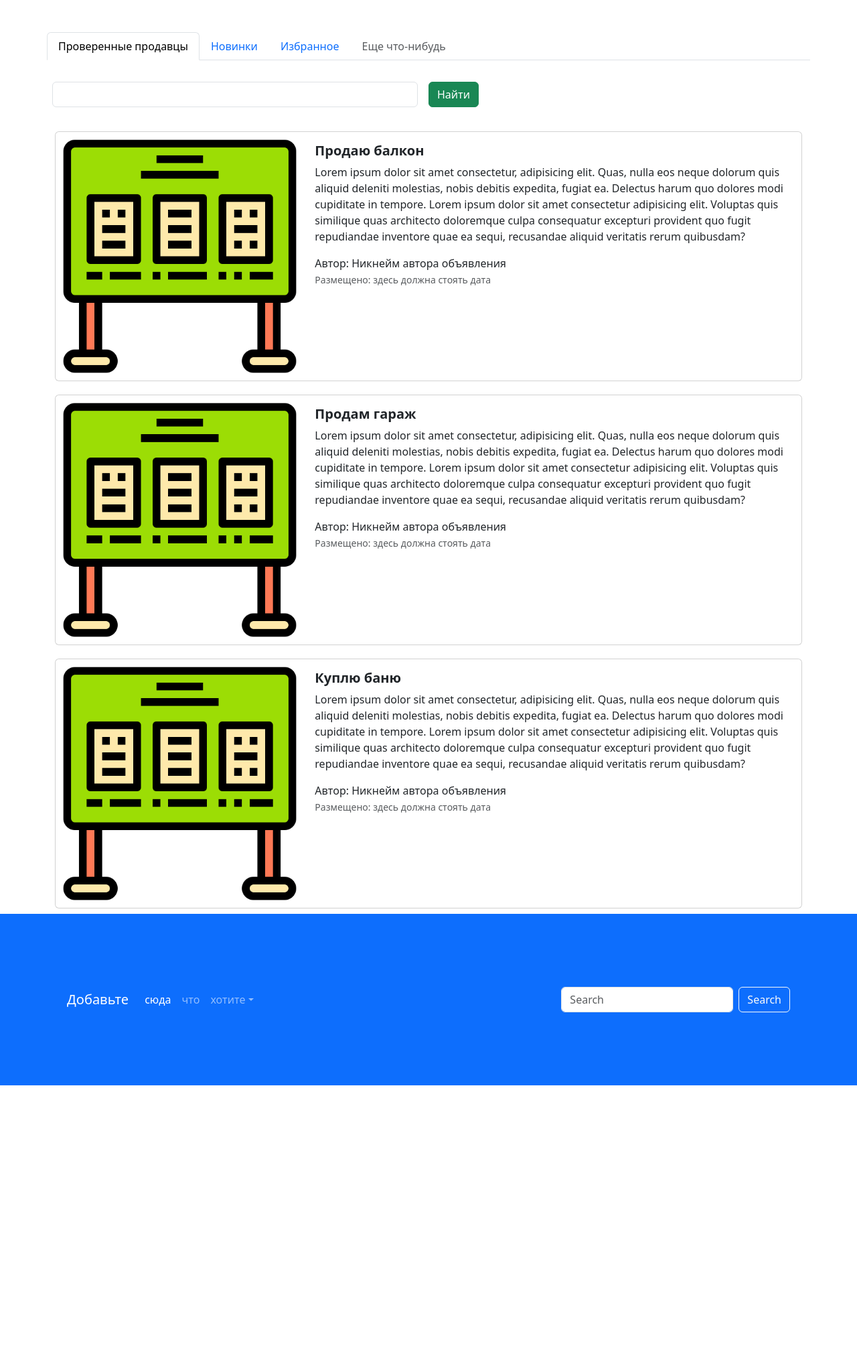
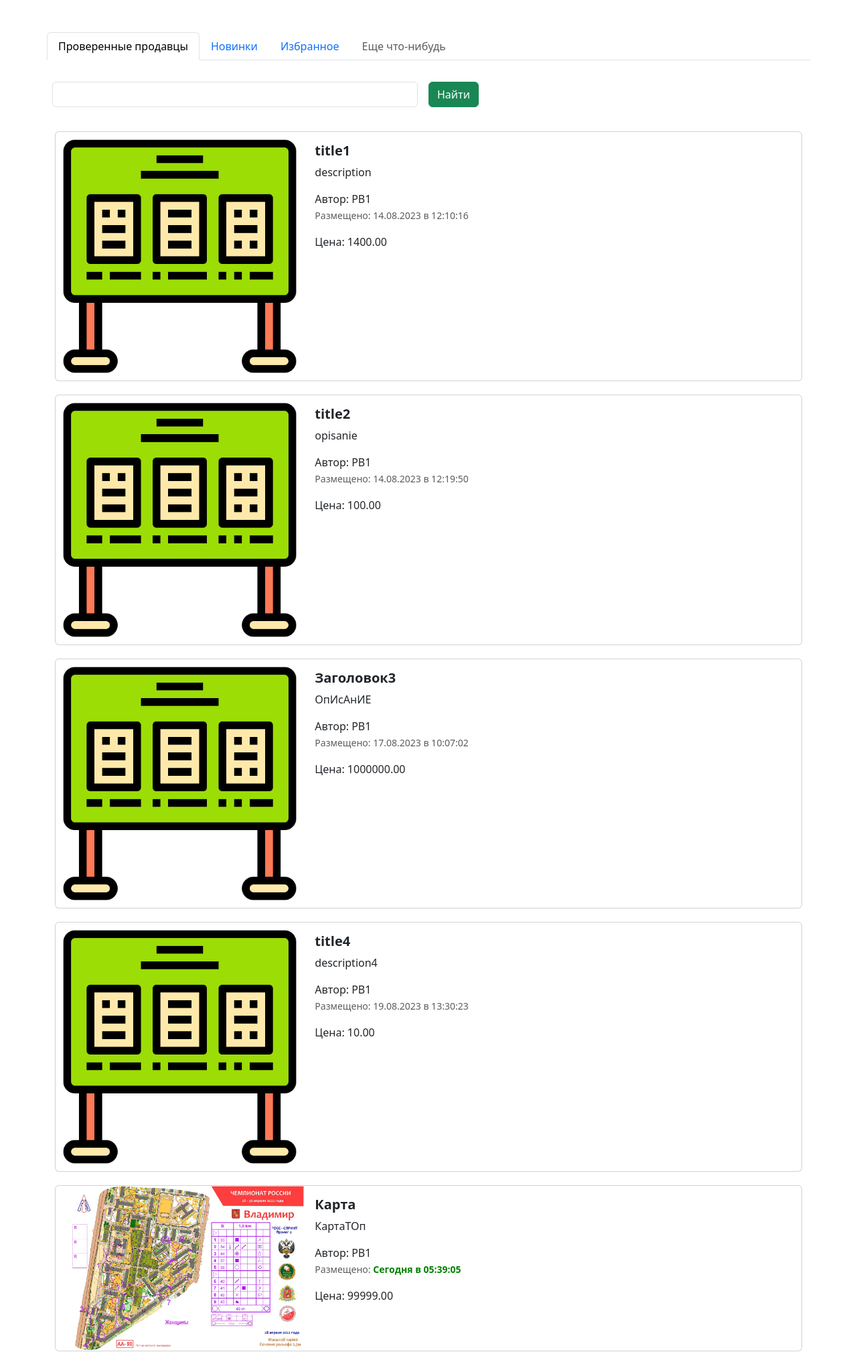
Before and after one commit to xPB1x/Module4, a Django app: page / in a window 1280 px wide. Shown: the part 700-2721 px from the top of the page at 67% size. Before the commit the page ends 2320 px from the top, so only its background shows below. Run offline with Django 4.2, Linux system fonts and the light colour scheme; data comes from the database, SQL or seed files in the repository; both versions use the stored data as it was after the commit; some libraries are stand-ins or nearby versions.

Commit message:
'lesson9'

```diff
--- a/advertisements/advertisements/settings.py
+++ b/advertisements/advertisements/settings.py
@@ -122,7 +122,8 @@
 ]
 
 STATIC_URL = 'static/'
-
+MEDIA_ROOT = Path.joinpath(BASE_DIR, 'media/')
+MEDIA_URL = 'media/'
 # Default primary key field type
 # https://docs.djangoproject.com/en/4.2/ref/settings/#default-auto-field
 
--- a/advertisements/advertisements/urls.py
+++ b/advertisements/advertisements/urls.py
@@ -16,9 +16,15 @@
 """
 from django.contrib import admin
 from django.urls import path, include
+from django.conf import settings
+from django.conf.urls.static import static
+
 
 urlpatterns = [
     path('admin/', admin.site.urls),
     path('', include('app_advertisements.urls')),
     path('lesson_4', include('app_lesson_4.urls')),
 ]
+
+if settings.DEBUG:
+    urlpatterns += static(settings.MEDIA_URL, document_root=settings.MEDIA_ROOT)
--- a/advertisements/app_advertisements/admin.py
+++ b/advertisements/app_advertisements/admin.py
@@ -3,12 +3,12 @@
 
 
 class AdvertisementAdmin(admin.ModelAdmin):
-    list_display = ['id', 'title', 'description', 'price', 'created_date', 'updated_date', 'auction']
+    list_display = ['id', 'user', 'title', 'description', 'price', 'created_date', 'updated_date', 'auction', 'picture']
     list_filter = ['auction', 'created_at']
     actions = ['make_auction_as_false', 'make_auction_as_true']
     fieldsets = (
         ('Общее', {
-            'fields': ('title', 'description')
+            'fields': ('title', 'description', 'user', 'image')
         }),
         ('Финансы', {
             'fields': ('price', 'auction'),
--- a/advertisements/app_advertisements/models.py
+++ b/advertisements/app_advertisements/models.py
@@ -1,5 +1,9 @@
 from django.db import models
 from django.contrib import admin
+from django.contrib.auth import get_user_model
+
+
+User = get_user_model()
 
 
 class Advertisement(models.Model):
@@ -9,6 +13,8 @@
     auction = models.BooleanField('торг', help_text='Отметьте, если торг уместен')
     created_at = models.DateTimeField(auto_now_add=True)
     updated_at = models.DateTimeField(auto_now=True)
+    user = models.ForeignKey(User, verbose_name='ползователь', on_delete=models.CASCADE)
+    image = models.ImageField('изображение', upload_to='advertisements/')
 
     def __str__(self):
         return f'Advertisement(id = {self.id}, title = {self.title}, price = {self.price}'
@@ -33,3 +39,11 @@
             updated_time = self.updated_at.time().strftime('%H:%M:%S')
             return format_html('<span style = "color: red; font-weight: bold;">Сегодня в {}</span>', updated_time)
         return self.updated_at.strftime('%d.%m.%Y в %H:%M:%S')
+
+    @admin.display(description='Картинка')
+    def picture(self):
+        from django.utils.html import format_html
+        if self.image:
+            return format_html('<img src = "{}" style="width: 55px;">', self.image.url)
+        else:
+            return 'No Image'
--- a/advertisements/app_advertisements/views.py
+++ b/advertisements/app_advertisements/views.py
@@ -1,9 +1,12 @@
 from django.http import HttpResponse
 from django.shortcuts import render
+from .models import Advertisement
 
 
 def index(requests):
-    return render(requests, 'index.html')
+    advertisements = Advertisement.objects.all()
+    context = {'advertisements': advertisements}
+    return render(requests, 'index.html', context)
 
 
 def top_sellers(requests):
--- a/advertisements/templates/index.html
+++ b/advertisements/templates/index.html
@@ -94,88 +94,33 @@
       </div>
     </form>
   </div>
+  {% for adv in advertisements %}
   <div class="col">
     <div class="card mb-2" style="max-width: 1200px; margin-top: 20px;">
       <div class="row g-0">
         <div class="col-md-4">
           <a href="advertisement.html" class="nav-link">
-            <img src="{% static 'img/pic.png' %}" class="img-fluid rounded-start" alt="Card title">
+            <img src="{% if adv.image %} {{ adv.image.url }} {% else %} {% static 'img/pic.png' %} {% endif %}" class="img-fluid rounded-start" alt="Card title">
           </a>
         </div>
         <div class="col-md-8">
           <div class="card-body">
             <h5 class="card-title">
-              <a href="advertisement.html" class="nav-link"><strong>Продаю балкон</strong></a>
+              <a href="advertisement.html" class="nav-link"><strong>{{ adv.title }}</strong></a>
             </h5>
             <a href="advertisement.html" class="nav-link">
               <p class="card-text">
-                Lorem ipsum dolor sit amet consectetur, adipisicing elit. Quas, nulla eos neque dolorum quis aliquid
-                deleniti molestias, nobis debitis expedita, fugiat ea. Delectus harum quo dolores modi cupiditate in
-                tempore. Lorem ipsum dolor sit amet consectetur adipisicing elit. Voluptas quis similique quas
-                architecto doloremque culpa consequatur excepturi provident quo fugit repudiandae inventore quae ea
-                sequi, recusandae aliquid veritatis rerum quibusdam?
+                {{ adv.description }}
               </p>
-              <span>Автор: Никнейм автора объявления</span>
-              <p class="card-text"><small class="text-muted">Размещено: здесь должна стоять дата</small></p>
+              <span>Автор: {{ adv.user }}</span>
+              <p class="card-text"><small class="text-muted">Размещено: {{ adv.created_date }}</small></p>
+              <span>Цена: {{ adv.price }}</span>
             </a>
           </div>
         </div>
       </div>
     </div>
-    <div class="card mb-2" style="max-width: 1200px; margin-top: 20px;">
-      <div class="row g-0">
-        <div class="col-md-4">
-          <a href="advertisement.html" class="nav-link">
-            <img src="{% static 'img/pic.png' %}" class="img-fluid rounded-start" alt="Card title">
-          </a>
-        </div>
-        <div class="col-md-8">
-          <div class="card-body">
-            <h5 class="card-title">
-              <a href="advertisement.html" class="nav-link"><strong>Продам гараж</strong></a>
-            </h5>
-            <a href="advertisement.html" class="nav-link">
-              <p class="card-text">
-                Lorem ipsum dolor sit amet consectetur, adipisicing elit. Quas, nulla eos neque dolorum quis aliquid
-                deleniti molestias, nobis debitis expedita, fugiat ea. Delectus harum quo dolores modi cupiditate in
-                tempore. Lorem ipsum dolor sit amet consectetur adipisicing elit. Voluptas quis similique quas
-                architecto doloremque culpa consequatur excepturi provident quo fugit repudiandae inventore quae ea
-                sequi, recusandae aliquid veritatis rerum quibusdam?
-              </p>
-              <span>Автор: Никнейм автора объявления</span>
-              <p class="card-text"><small class="text-muted">Размещено: здесь должна стоять дата</small></p>
-            </a>
-          </div>
-        </div>
-      </div>
-    </div>
-    <div class="card mb-2" style="max-width: 1200px; margin-top: 20px;">
-      <div class="row g-0">
-        <div class="col-md-4">
-          <a href="advertisement.html" class="nav-link">
-            <img src="{% static 'img/pic.png' %}" class="img-fluid rounded-start" alt="Card title">
-          </a>
-        </div>
-        <div class="col-md-8">
-          <div class="card-body">
-            <h5 class="card-title">
-              <a href="advertisement.html" class="nav-link"><strong>Куплю баню</strong></a>
-            </h5>
-            <a href="advertisement.html" class="nav-link">
-              <p class="card-text">
-                Lorem ipsum dolor sit amet consectetur, adipisicing elit. Quas, nulla eos neque dolorum quis aliquid
-                deleniti molestias, nobis debitis expedita, fugiat ea. Delectus harum quo dolores modi cupiditate in
-                tempore. Lorem ipsum dolor sit amet consectetur adipisicing elit. Voluptas quis similique quas
-                architecto doloremque culpa consequatur excepturi provident quo fugit repudiandae inventore quae ea
-                sequi, recusandae aliquid veritatis rerum quibusdam?
-              </p>
-              <span>Автор: Никнейм автора объявления</span>
-              <p class="card-text"><small class="text-muted">Размещено: здесь должна стоять дата</small></p>
-            </a>
-          </div>
-        </div>
-      </div>
-    </div>
+    {% endfor %}
   </div>
 </div>
 <footer style="padding: 100px;" class="bg-primary">
```
Also changed, not shown: advertisements/app_advertisements/migrations/0003_advertisement_user.py (added), advertisements/app_advertisements/migrations/0004_advertisement_image.py (added), advertisements/db.sqlite3, advertisements/media/__init__.py (added), advertisements/media/advertisements/2_B.jpg (added), advertisements/media/advertisements/2_B_oE1PrUE.jpg (added).
